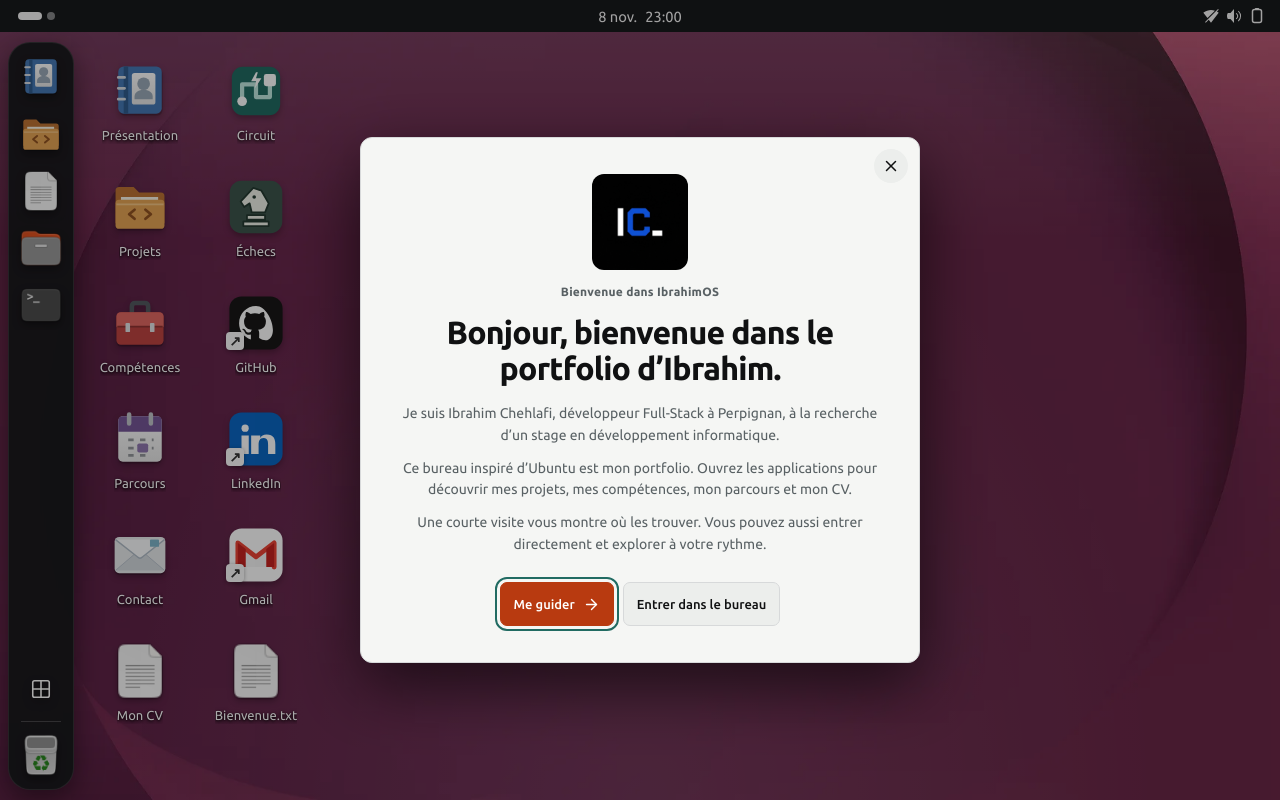
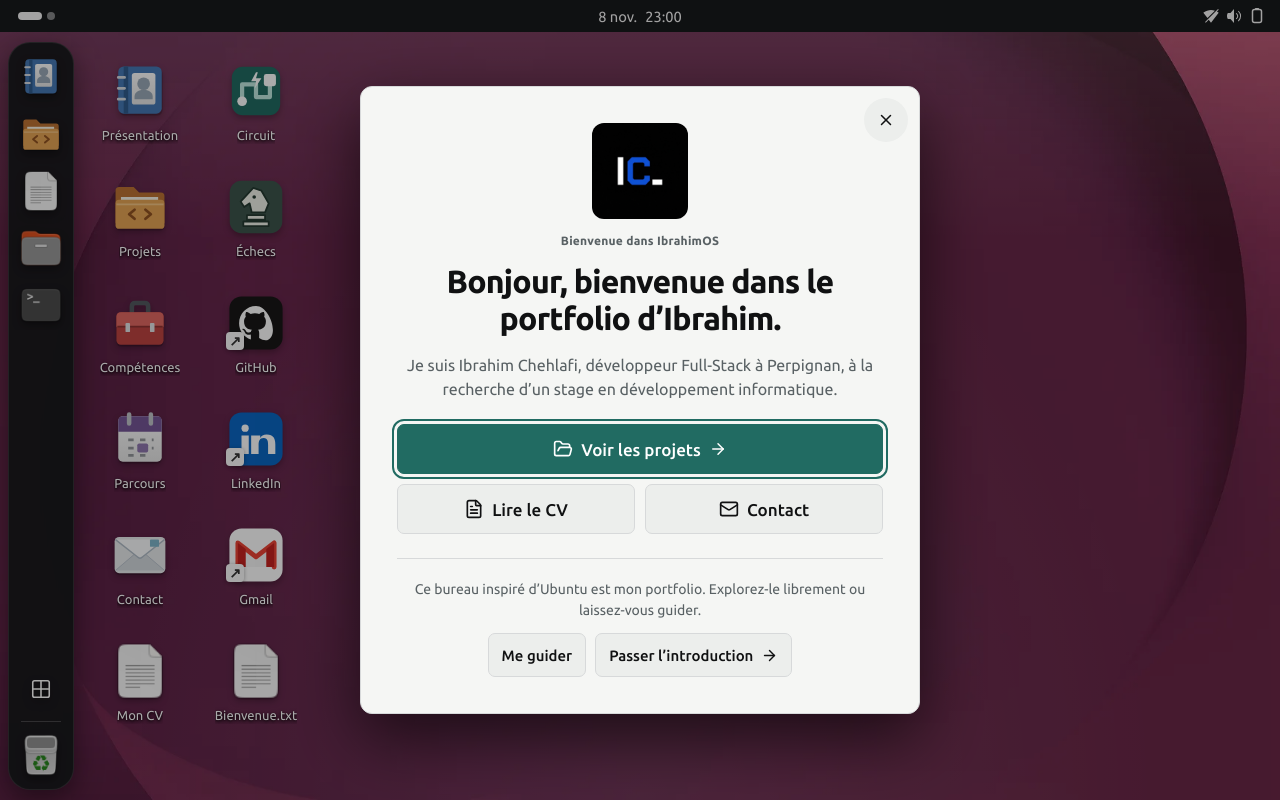
Before and after one commit to ibrahim11-dv/Portfolio, a React (Vite) app: page / in a window 1280 px wide. Built offline with nearby package versions, Linux system fonts and the light colour scheme.

Commit message:
feat: simplify recruiter welcome with direct portfolio actions

```diff
--- a/src/desktop/DesktopShell.jsx
+++ b/src/desktop/DesktopShell.jsx
@@ -169,12 +169,13 @@ export default function DesktopShell() {
   // eslint-disable-next-line react-hooks/exhaustive-deps
   }, [windows, workspace]);
 
-  function finishIntroduction({ openPresentation = false } = {}) {
+  function finishIntroduction({ appId } = {}) {
     completeIntroduction();
     const trigger = introductionTrigger.current;
     introductionTrigger.current = null;
-    setIntroduction((current) => transitionIntroduction(current, openPresentation ? 'open-presentation' : 'explore'));
-    if (openPresentation) { openApp('presentation'); return; }
+    setIntroduction((current) => transitionIntroduction(current, 'explore'));
+    if (appId === 'cv') { openCV(null, document.querySelector('[data-desktop-id="@cv"]')); return; }
+    if (appId) { openApp(appId); return; }
     requestAnimationFrame(() => (trigger?.isConnected ? trigger : document.querySelector('[data-intro-app="presentation"]'))?.focus({ preventScroll: true }));
   }
 
@@ -339,6 +340,9 @@ export default function DesktopShell() {
       onStartGuide={() => setIntroduction((current) => transitionIntroduction(current, 'start-guide'))}
       onPrevious={() => setIntroduction((current) => transitionIntroduction(current, 'previous'))}
       onNext={() => setIntroduction((current) => transitionIntroduction(current, 'next'))}
-      onOpenPresentation={() => finishIntroduction({ openPresentation: true })} />
+      onOpenPresentation={() => finishIntroduction({ appId: 'presentation' })}
+      onOpenProjects={() => finishIntroduction({ appId: 'projects' })}
+      onOpenCV={() => finishIntroduction({ appId: 'cv' })}
+      onOpenContact={() => finishIntroduction({ appId: 'contact' })} />
   </div>;
 }
--- a/src/desktop/introduction/DesktopIntroduction.css
+++ b/src/desktop/introduction/DesktopIntroduction.css
@@ -44,17 +44,26 @@
 .ib-introduction__welcome-mark svg { width: 64px; height: 64px; }
 .ib-introduction--presentation .ib-introduction__eyebrow { justify-content: center; color: var(--theme-muted); font-size: 12px; letter-spacing: .02em; text-transform: none; }
 .ib-introduction--presentation .ib-introduction__panel h1 { max-width: none; margin: 16px 0; font-size: clamp(25px, 3vw, 32px); line-height: 1.15; }
-.ib-introduction--presentation .ib-introduction__copy { color: var(--theme-muted); }
+.ib-introduction--presentation .ib-introduction__copy { color: var(--theme-muted); font-size: 16px; }
 .ib-introduction--presentation .ib-introduction__actions { justify-content: center; }
-.ib-introduction--presentation .ib-introduction__primary { background: #b83a10; border-color: #b83a10; color: #fff; }
-.ib-introduction--presentation .ib-introduction__primary:hover { background: #9c300c; }
+.ib-introduction--presentation .ib-introduction__primary { background: var(--brand-action); border-color: var(--brand-action); color: var(--brand-on-action); }
+.ib-introduction--presentation .ib-introduction__primary:hover { background: var(--brand-action-hover); }
 .ib-introduction--presentation .ib-introduction__secondary { background: var(--theme-surface-muted); border-color: var(--theme-line); color: var(--theme-ink); }
 .ib-introduction--presentation .ib-introduction__close { color: var(--theme-ink); background: var(--theme-surface-muted); }
 .ib-introduction--presentation button:focus-visible { outline: 2px solid var(--app-accent); outline-offset: 3px; }
+.ib-introduction--presentation .ib-introduction__destinations { display: grid; grid-template-columns: minmax(0, 1fr) minmax(0, 1fr); gap: 10px; margin-top: 22px; }
+.ib-introduction__destinations .ib-introduction__primary { grid-column: 1 / -1; }
+.ib-introduction--presentation .ib-introduction__actions button { display: inline-flex; justify-content: center; align-items: center; gap: 8px; min-width: 0; min-height: 44px; font-size: 15px; }
+.ib-introduction__destinations svg { flex-shrink: 0; }
+.ib-introduction--presentation .ib-introduction__destinations button { min-height: 50px; font-size: 17px; }
+.ib-introduction__explore-copy { margin: 24px 0 0; padding-top: 20px; border-top: 1px solid var(--theme-line); color: var(--theme-muted); font-size: 14px; line-height: 1.5; }
+.ib-introduction--presentation .ib-introduction__explore-actions { margin-top: 12px; }
+.ib-introduction--presentation .ib-introduction__close { width: 44px; height: 44px; }
 @media (max-width: 620px) {
   .ib-introduction--presentation { padding: 12px; }
   .ib-introduction--presentation .ib-introduction__panel { padding: 28px 20px 20px; max-height: calc(100dvh - 24px); }
   .ib-introduction--presentation .ib-introduction__actions { flex-direction: column; }
+  .ib-introduction--presentation .ib-introduction__destinations button { gap: 6px; padding-inline: 8px; font-size: 16px; }
   .ib-introduction__welcome-mark { width: 60px; height: 60px; margin-bottom: 16px; }
   .ib-introduction__welcome-mark svg { width: 50px; height: 50px; }
 }
--- a/src/desktop/introduction/DesktopIntroduction.jsx
+++ b/src/desktop/introduction/DesktopIntroduction.jsx
@@ -1,5 +1,5 @@
 import { useEffect, useEffectEvent, useLayoutEffect, useRef, useState } from 'react';
-import { ArrowLeft, ArrowRight, Grid2X2, MonitorDot, UserRound, X } from 'lucide-react';
+import { ArrowLeft, ArrowRight, FileText, FolderOpen, Grid2X2, Mail, MonitorDot, UserRound, X } from 'lucide-react';
 import { INTRODUCTION_STEPS } from './introJourney';
 import './DesktopIntroduction.css';
 
@@ -29,7 +29,7 @@ function focusable(root) {
     .filter((element) => !element.hidden && element.getClientRects().length);
 }
 
-export default function DesktopIntroduction({ phase, step, onBootComplete, onSkip, onExplore, onStartGuide, onPrevious, onNext, onOpenPresentation }) {
+export default function DesktopIntroduction({ phase, step, onBootComplete, onSkip, onExplore, onStartGuide, onPrevious, onNext, onOpenPresentation, onOpenProjects, onOpenCV, onOpenContact }) {
   const panelRef = useRef(null);
   const dialogRef = useRef(null);
   const [rectangles, setRectangles] = useState([]);
@@ -126,12 +126,16 @@ export default function DesktopIntroduction({ phase, step, onBootComplete, onSki
         <h1 id="ib-introduction-title">Bonjour, bienvenue dans le portfolio d’Ibrahim.</h1>
         <div id="ib-introduction-description" className="ib-introduction__copy">
           <p>Je suis Ibrahim Chehlafi, développeur Full-Stack à Perpignan, à la recherche d’un stage en développement informatique.</p>
-          <p>Ce bureau inspiré d’Ubuntu est mon portfolio. Ouvrez les applications pour découvrir mes projets, mes compétences, mon parcours et mon CV.</p>
-          <p>Une courte visite vous montre où les trouver. Vous pouvez aussi entrer directement et explorer à votre rythme.</p>
         </div>
-        <div className="ib-introduction__actions">
-          <button data-introduction-primary className="ib-introduction__primary" type="button" onClick={onStartGuide}>Me guider <ArrowRight size={17} /></button>
-          <button type="button" className="ib-introduction__secondary" onClick={onExplore}>Entrer dans le bureau</button>
+        <div className="ib-introduction__actions ib-introduction__destinations" role="group" aria-label="Accès directs au portfolio">
+          <button data-introduction-primary className="ib-introduction__primary" type="button" onClick={onOpenProjects}><FolderOpen size={20} aria-hidden="true" /> Voir les projets <ArrowRight size={18} aria-hidden="true" /></button>
+          <button type="button" className="ib-introduction__secondary" onClick={onOpenCV}><FileText size={20} aria-hidden="true" /> Lire le CV</button>
+          <button type="button" className="ib-introduction__secondary" onClick={onOpenContact}><Mail size={20} aria-hidden="true" /> Contact</button>
+        </div>
+        <p className="ib-introduction__explore-copy">Ce bureau inspiré d’Ubuntu est mon portfolio. Explorez-le librement ou laissez-vous guider.</p>
+        <div className="ib-introduction__actions ib-introduction__explore-actions">
+          <button className="ib-introduction__secondary" type="button" onClick={onStartGuide}>Me guider</button>
+          <button type="button" className="ib-introduction__secondary" onClick={onExplore}>Passer l’introduction <ArrowRight size={17} aria-hidden="true" /></button>
         </div>
       </> : <>
         <span className="ib-introduction__eyebrow"><StepIcon size={14} aria-hidden="true" /> VISITE DU BUREAU</span>
```
